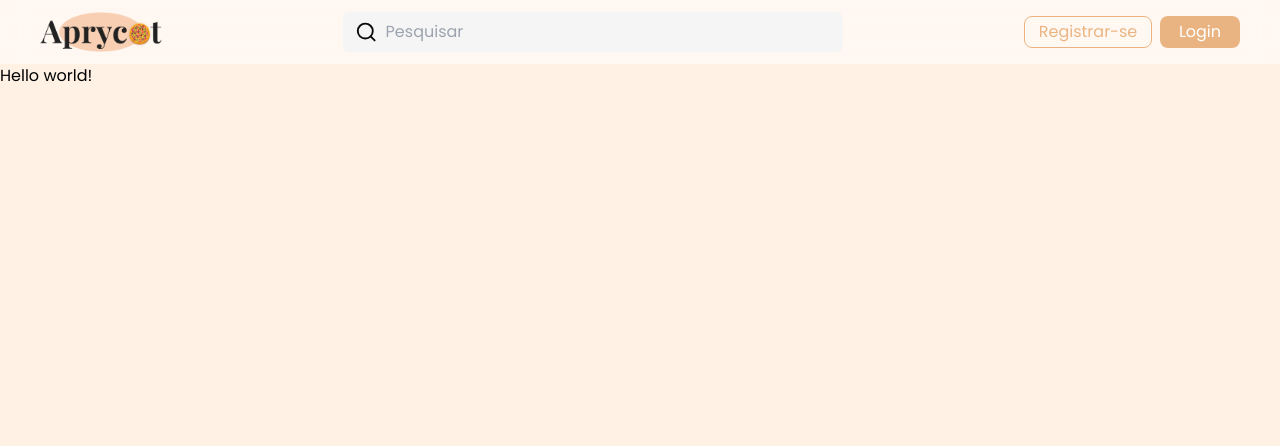
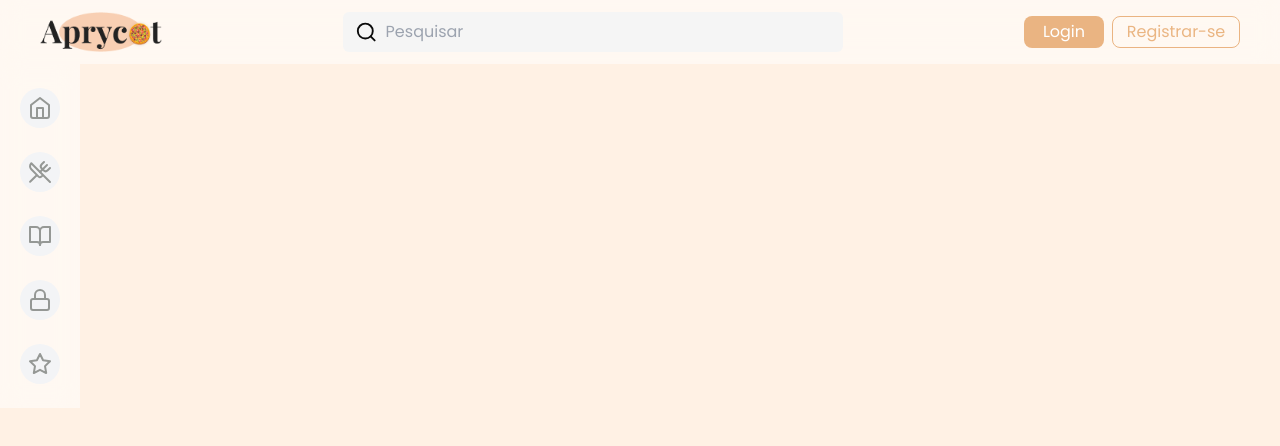
Before and after one commit to FrancielliAndreghetto/culinary_recipes, a Next.js app in the folder frontend/: page / in a window 1280 px wide. Shown: the top 446 px of the page. Built offline with nearby package versions, Linux system fonts and the light colour scheme; no server answers.

Commit message:
SideBar component

```diff
--- a/frontend/src/app/page.tsx
+++ b/frontend/src/app/page.tsx
@@ -1,6 +1,7 @@
 import NavBar from "@components/navegation/NavBar"
 import { nextAuthOptions } from "@app/api/auth/[...nextauth]/route";
 import { getServerSession } from "next-auth"
+import SideBar from "@components/navegation/SideBar";
 
 export default async function Home() {
   const session = await getServerSession(nextAuthOptions);
@@ -8,7 +9,7 @@ export default async function Home() {
   return (
     <main className="">
       <NavBar session={session}></NavBar>
-      <h1>Hello world!</h1>
+      <SideBar/>
     </main>
   )
 }
--- /dev/null
+++ b/frontend/src/components/button/ButtonRounded.tsx
@@ -0,0 +1,19 @@
+import { LucideIcon } from "lucide-react"
+
+interface ButtonProps {
+  Icon: LucideIcon;
+  href: string;
+}
+
+
+export default function ButtonRounded({ Icon, href, ...props }: ButtonProps) {
+  return (
+    <a
+      href={href}
+      className="bg-gray-100 flex rounded-full w-10 h-10 justify-center items-center hover:bg-[rgba(225,152,83,0.7)] hover:text-white"
+      {...props}
+    >
+      <Icon color="#959895" />
+    </a>
+  )
+}
--- a/frontend/src/components/navegation/NavBar.tsx
+++ b/frontend/src/components/navegation/NavBar.tsx
@@ -59,8 +59,8 @@ export default function NavBar({ ...props }) {
 			</div>
 			{status === "loading" || status === "unauthenticated" ? (
 				<div className="h-8 flex gap-2">
+					<a href="login" className="flex justify-center items-center w-20 h-full bg-[rgba(225,152,83,0.7)] rounded-lg text-white hover:bg-[rgba(207,140,76,0.7)]">Login</a>
 					<a href="register" className="flex justify-center items-center w-32 h-full border-[1px] border-[rgba(225,152,83,0.7)] text-[rgba(225,152,83,0.7)] rounded-lg hover:bg-[rgba(207,140,76,0.7)] hover:border-[rgba(207,140,76,0.7)] hover:text-white">Registrar-se</a>
-					<a href="login" className="flex justify-center items-center w-20 h-full bg-[rgba(225,152,83,0.7)] rounded-lg text-white hover:bg-[rgba(207,140,76,0.7)]">Login</a>
 				</div>
 			) : (
 				<div className="h-8 flex justify-center items-center gap-2 cursor-pointer" onClick={toggleMenu} >
--- /dev/null
+++ b/frontend/src/components/navegation/SideBar.tsx
@@ -0,0 +1,38 @@
+'use client'
+
+import ButtonRounded from "@components/button/ButtonRounded";
+import { Home, UtensilsCrossed, BookOpen, Lock, Star } from 'lucide-react';
+import { useState } from "react";
+import { usePathname } from 'next/navigation'
+
+export default function SideBar() {
+  const pathname = usePathname()
+  const [route, setRoute] = useState(pathname);
+
+  return (
+    <aside className="flex flex-col px-3 items-center h-full w-20 backdrop-blur-md bg-gradient-to-br from-[rgba(255,255,255,0.50)] to-[rgba(255,255,255,0.50)]">
+      <div className="flex p-6 flex-col justify-center items-center gap-6">
+        <ButtonRounded
+        href="/"
+        Icon={Home}
+        />
+        <ButtonRounded
+        href="categorias"
+        Icon={UtensilsCrossed}
+        />
+        <ButtonRounded
+        href="receitas"
+        Icon={BookOpen}
+        />
+        <ButtonRounded
+        href="permissoes"
+        Icon={Lock}
+        />
+        <ButtonRounded
+        href="favoritos"
+        Icon={Star}
+        />
+      </div>
+    </aside>
+  )
+}
```
